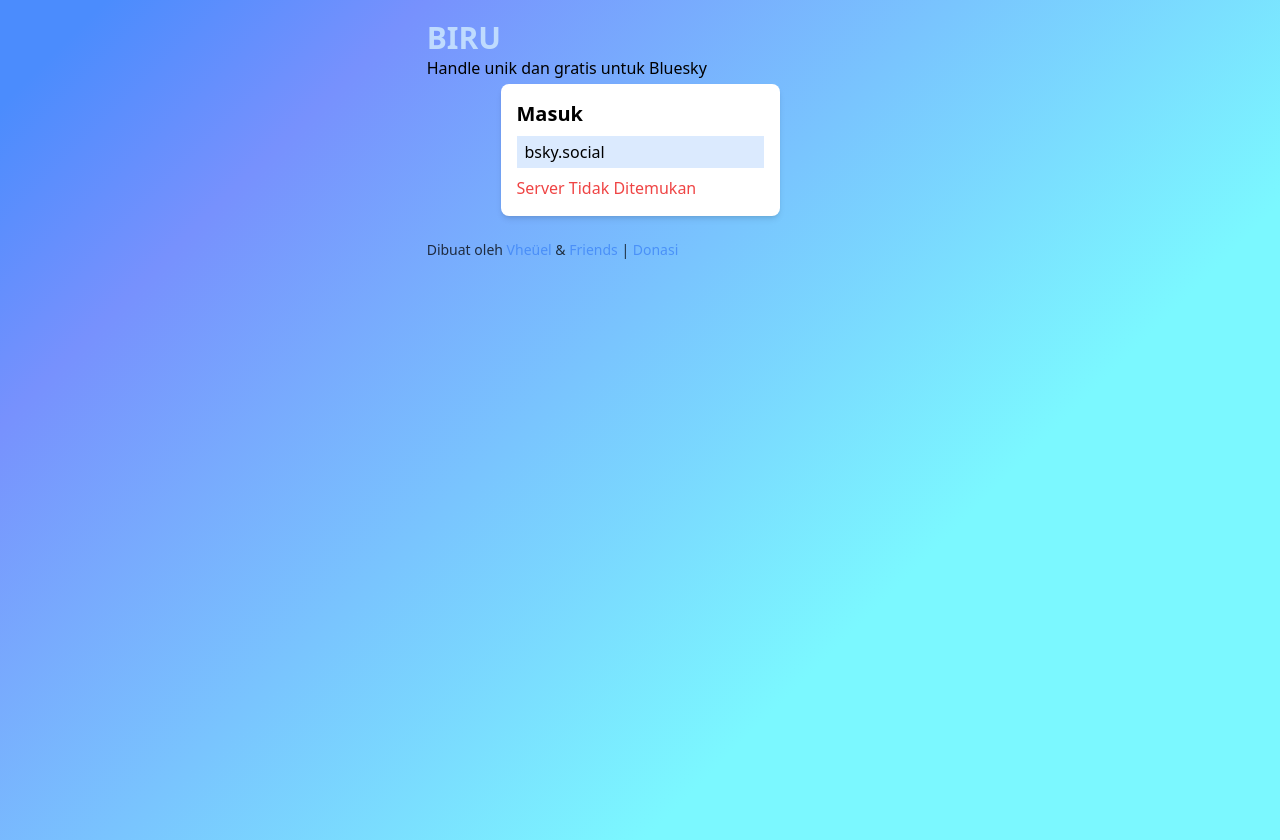
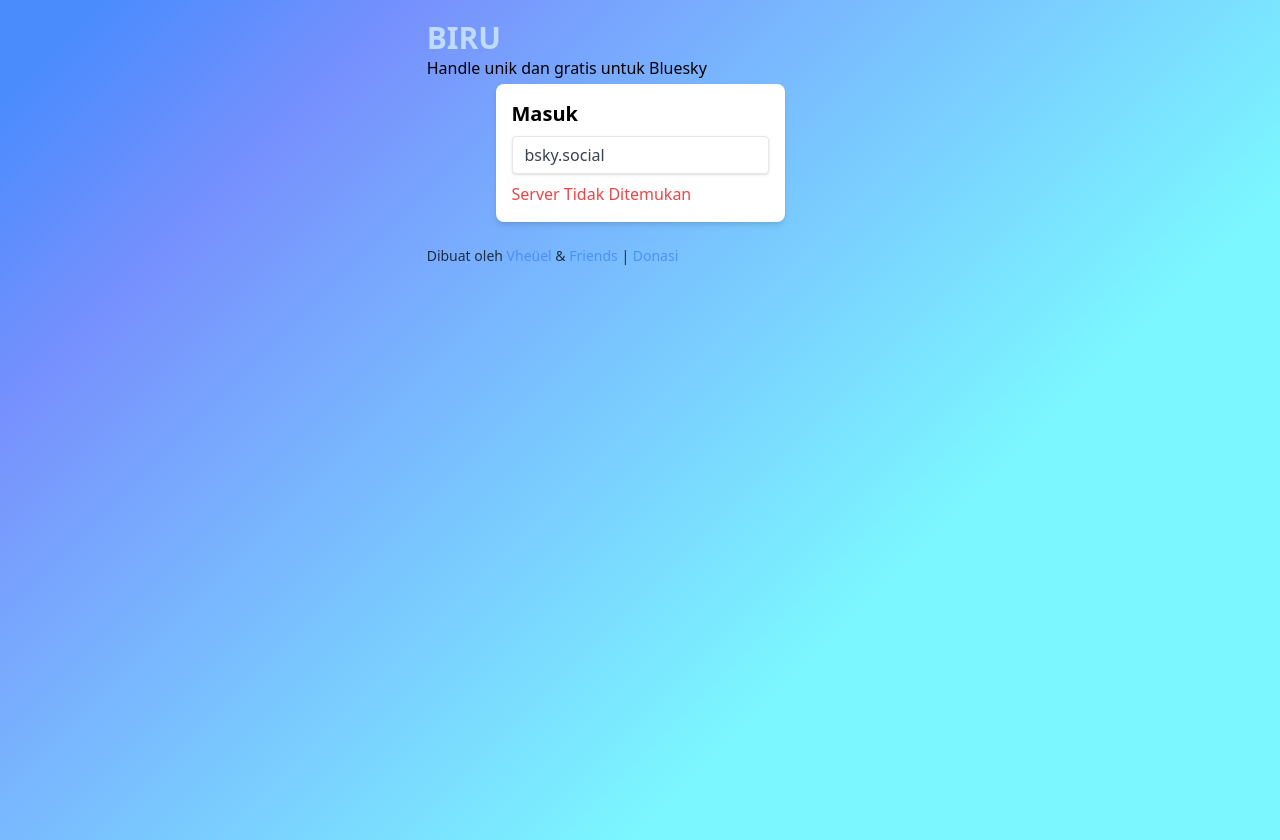
Before and after one commit to Vheuel-Inc/Timi, a Next.js app: page /login in a window 1280 px wide. Built offline with nearby package versions, Linux system fonts and the light colour scheme; no server answers.

Commit message:
Update login.tsx

```diff
--- a/pages/login.tsx
+++ b/pages/login.tsx
@@ -122,7 +122,7 @@
 				<div className="max-w-sm mx-auto bg-white rounded-lg shadow-md overflow-hidden mb-3 p-4">
 					<p className="text-xl font-bold mb-2">Masuk</p>
 					<Input
-						className="w-full bg-blue-100"
+						className="shadow appearance-none border rounded w-full py-2 px-3 text-gray-700 leading-tight focus:outline-none focus:shadow-outline"
 						placeholder="Server (Contoh: bsky.social)"
 						value={server}
 						onClick={() => {
@@ -143,14 +143,14 @@
 					)}
 					{serverDetails  && (
 						<div className="flex flex-col">
-							<Input className="bg-blue-100" placeholder="Email" value={email} onChange={e => setEmail(e.target.value)} />
+							<Input className="shadow appearance-none border rounded w-full py-2 px-3 text-gray-700 leading-tight focus:outline-none focus:shadow-outline" placeholder="Email" value={email} onChange={e => setEmail(e.target.value)} />
 <p className="text-xs opacity-75"><a href="https://bsky.app/settings/app-passwords" className="text-blue-500">Buat kata sandi aplikasi</a> untuk masuk</p>
-							<Input className="bg-blue-100" type="password" placeholder="Kata sandi aplikasi" value={password} onChange={e => setPassword(e.target.value)} />
+							<Input className="shadow appearance-none border rounded w-full py-2 px-3 text-gray-700 leading-tight focus:outline-none focus:shadow-outline" type="password" placeholder="Kata sandi aplikasi" value={password} onChange={e => setPassword(e.target.value)} />
 							<p className="text-sm mt-3 font-semibold text-red-500">Catatan</p>
 							<p className="text-sm opacity-75 mb-1">
 Kami tidak menyimpan kredensial Bluesky Anda di server kami. Kredensial seperti email & kata sandi aplikasi tersimpan secara lokal diperangkat anda dan hanya dikirimkan ke server untuk verifikasi langsung dengan server Bluesky Anda.</p>
 							<p className="text-sm opacity-75 mb-2">Yang kami simpan hanyalah domain value/did (identifier) Anda, handle yang terdaftar (misalnya @contoh.bsky.makeup) dan handle sebelumnya (misalnya @contoh.bsky.social). <br/> Dengan menekan tombol <b>MASUK</b> di bawah ini, Anda menyetujui bahwa Anda tidak keberatan dengan hal ini.</p>
-							<Button onClick={login} disabled={!canLogin || isLoggingIn}>{isLoggingIn ? 'Masuk...' : 'Masuk'}</Button>
+							<Button className="bg-blue-500 hover:bg-blue-700 text-white font-bold py-2 px-4 rounded focus:outline-none focus:shadow-outline" onClick={login} disabled={!canLogin || isLoggingIn}>{isLoggingIn ? 'Masuk...' : 'Masuk'}</Button>
 							{loginError && (
 								<p className="text-red-500 mt-2">Terjadi kesalahan saat memverifikasi Akun</p>
 							)}
```
